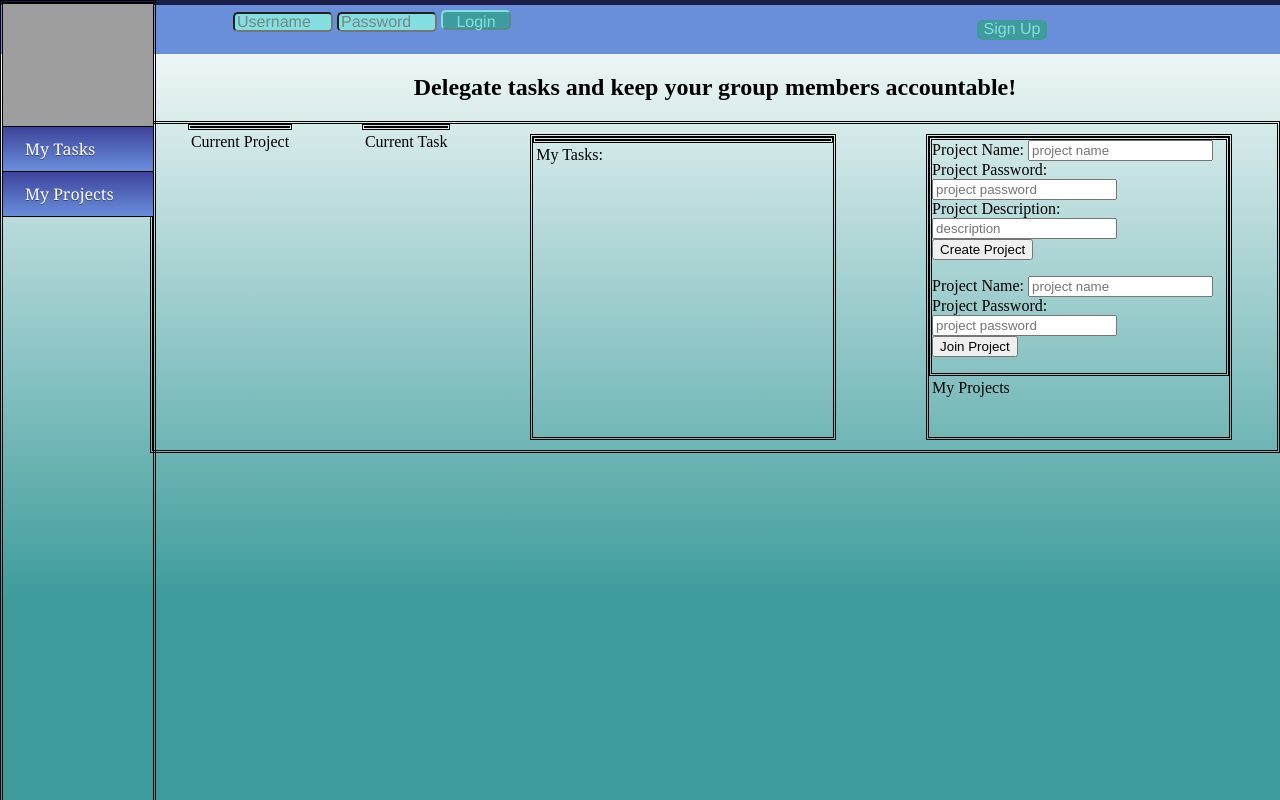
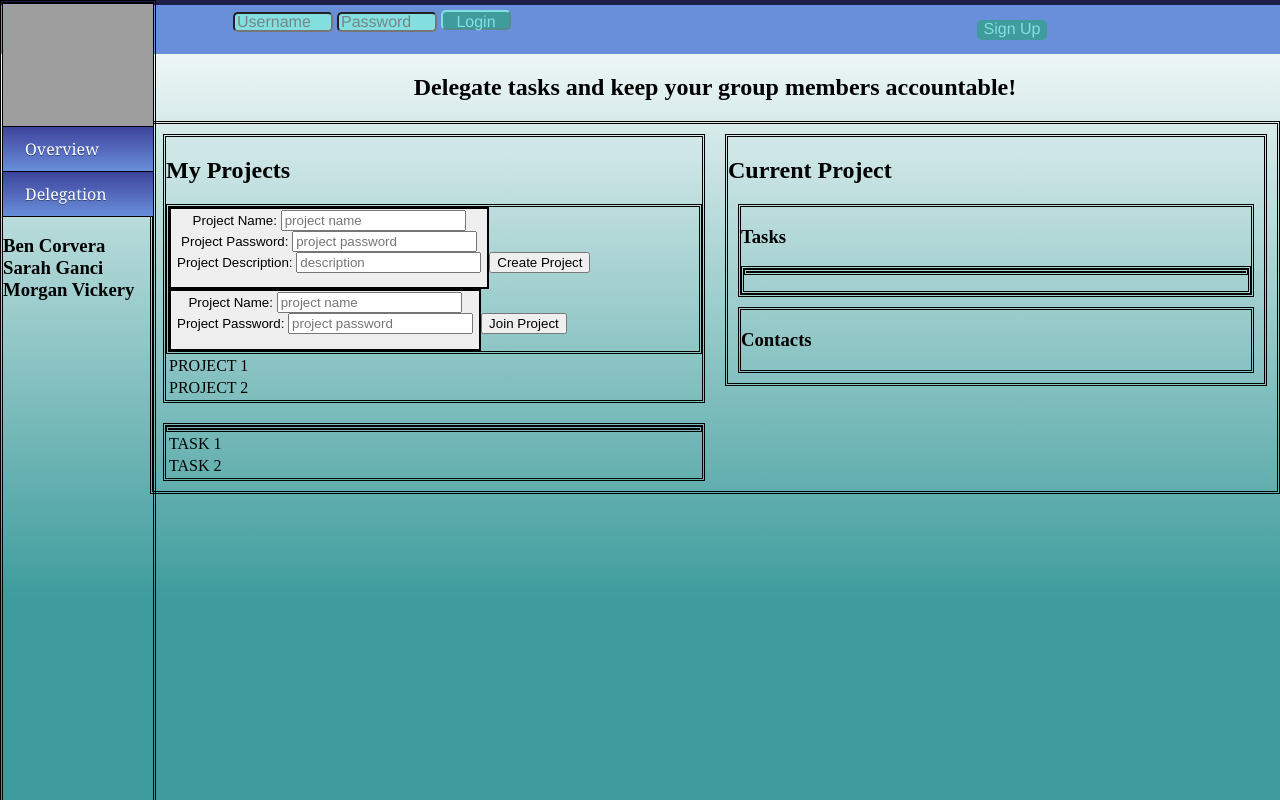
Before and after one commit to morganavickery/ComRad, a PHP site: page /home.php in a window 1280 px wide. Run offline with PHP 8.4, Linux system fonts and the light colour scheme; grey boxes are pictures that could not be loaded.

Commit message:
css update

```diff
--- a/header.php
+++ b/header.php
@@ -12,23 +12,30 @@ session_start();
 <head>
     <title>ComRad</title>
     <link rel="stylesheet" type="text/css" href="style.css">
+    <script src="homeScript.js"></script>
+
 </head>
 
 <body>
     <header>
-            <div id="logInOutContainer">
+            <div class="logInOutContainer">
                     <?php
                         if(isset($_SESSION['username'])){
-                            echo '<form action="includes/logout.php" class="login-form" id="logoutContainer" method="POST">
-                            <button type="submit" name="submit">Logout</button>
-                            </form>';
+                            echo '
+                                <form action="includes/logout.php" class="login-form" id="logoutContainer" method="POST">
+                                    <button type="submit" name="submit">Logout</button>
+                                </form>
+                            ';
                         }else{
-                            echo '<form action="includes/login.php" class="login-form" method="POST">
-                            <input type="text" name="uid" placeholder="Username">
-                            <input type="text" name="pwd" placeholder="Password">
-                            <button type="submit" name="submit">Login</button>
-                            </form>';
-                            echo'<a href="signup.php" id="signupBut" style="text-decoration:none">Sign Up</a>';
+                            echo
+                            '
+                                <form action="includes/login.php" class="login-form" method="POST">
+                                    <input type="text" name="uid" placeholder="Username">
+                                    <input type="text" name="pwd" placeholder="Password">
+                                    <button type="submit" name="submit">Login</button>
+                                </form>
+                                <a href="signup.php" id="signupBut" style="text-decoration:none">Sign Up</a>
+                            ';
                         }
                     ?>
             </div>
--- a/home.php
+++ b/home.php
@@ -1,8 +1,9 @@
 
     <div class="navigationContainer">
         <a class='navButton'id="homeNav" onclick="homeClick()"></a>
-        <a class='navButton' id="taskNav" onclick="taskClick()">My Tasks</a>
-        <a class='navButton' id="projNav" onclick="projClick()">My Projects</a>
+        <a class='navButton' id="overNav" onclick="overview()">Overview</a>
+        <a class='navButton' id="deleNav" onclick="delegation()">Delegation</a>
+        <h3>Ben Corvera<br>Sarah Ganci<br>Morgan Vickery</h3>
     </div>
 
     <?php
@@ -17,60 +18,61 @@
 
     <h2 id='subtitle'>Delegate tasks and keep your group members accountable!</h2>
 
+<?php
+    if(isset($_SESSION['username'])){
+        echo '';
+    } else {
+        echo '';
+    }
+?>
+
     <div class="widgetBoard">
-    <!--WIDGETS-->
-        <div id="projectsWidget">
+        <!--ALL PROJECTS WIDGET-->
+        <div class="widget" id="allProjectsWidget">
+            <h2>My Projects</h3>
             <div class="widgetHeader">
-                <form action="includes/createProject.php" method="POST">
+                <button class="dropdown" id="createProjectDrop">
+                <form id="createProject" action="includes/createProject.php" method="POST">
                         Project Name: <input type="text" name="project_name" placeholder="project name"><br/>
                         Project Password: <input type="text" name="project_password" placeholder="project password"><br/>
                         Project Description: <input type="text" name="project_description" placeholder="description"><br/>
                         <button type="submit" name="submit">Create Project</button><br/>
                 </form>
-                <form action="includes/joinProject.php" method="POST">
+                <button class="dropdown" id="joinProjectDrop">
+                <form id ="joinProject" action="includes/joinProject.php" method="POST">
                         Project Name: <input type="text" name="project_name" placeholder="project name"> <br/>
                         Project Password: <input type="text" name="project_password" placeholder="project password"><br/>
                         <button type="submit" name="submit">Join Project</button><br/>
                 </form>
             </div>
-            <table>
-                <tr>
-                    <td>My Projects</td>
-                </tr>
-            </table>
-        </div>
-        <div id="tasksWidget">
-            <div class="widgetHeader">
-
-            </div>
-            <table>
-                <tr>
-                    <td>My Tasks:</td>
-                </tr>
-            </table>
-        </div>
-        <div id="currentProjectWidget">
-            <div class="widgetHeader">
-
-            </div>
-            <table>
-                <tr>
-                    <td>Current Project</td>
-                </tr>
-
-            </table>
-        </div>
-        <div id="currentTaskWidget">
-            <div class="widgetHeader">
-
-            </div>
-            <table>
-                <tr>
-                    <td>Current Task</td>
-                </tr>
-            </table>
+            <table><tr><td>PROJECT 1</td></tr><tr><td>PROJECT 2</td></tr></table>
+            <!--LIST OF ALL PROJECTS HERE-->
         </div>
 
+        <!--ALL TASKS WIDGET-->
+        <div class="widget" id="allTasksWidget">
+            <div class="widgetHeader"></div>
+            <table><tr><td>TASK 1</td></tr><tr><td>TASK 2</td></tr></table>
+            <!--LIST OF ALL MY TASKS HERE-->
+        </div>
+
+        <div class="widget" id="currentProjectWidget">
+        <h2>Current Project</h2>
+            <!--CURRENT TASKS WIDGET-->
+            <div class="widget" id="cpTasks">
+                <h3>Tasks</h3>
+                <div class="widgetHeader">
+                    <form class="dropdown" id="createTask">
+                        <!--FORM TO CREATE NEW TASK HERE-->
+                    </form>
+                </div>
+                <!--LIST OF CURRENT PROJECT TASKS HERE-->
+            </div>
+            <!--CONTACTS WIDGET-->
+            <div class="widget" id="contacts">
+                <h3>Contacts</h3>
+            </div>
+        </div>
     </div>
 
 
@@ -78,22 +80,3 @@
     include_once "footer.php";
 
 ?>
-
-<script>
-        function homeClick(){
-            document.getElementById("projectsWidget").style.display = "";
-            document.getElementById("tasksWidget").style.display = "";
-            document.getElementById("subtitle").style.color="red";
-        }
-        function taskClick(){
-            document.getElementById("projectsWidget").style.display = "none";
-            document.getElementById("tasksWidget").style.display = "";
-            document.getElementById("subtitle").style.color="blue";
-
-        }
-        function projClick(){
-            document.getElementById("projectsWidget").style.display = "";
-            document.getElementById("tasksWidget").style.display = "none";
-            document.getElementById("subtitle").style.color="green";
-        }
-</script>
--- /dev/null
+++ b/homeScript.js
@@ -0,0 +1,16 @@
+    function homeClick(){
+        document.getElementById("projectsWidget").style.display = "";
+        document.getElementById("tasksWidget").style.display = "";
+        document.getElementById("subtitle").style.color="red";
+    }
+    function taskClick(){
+        document.getElementById("projectsWidget").style.display = "none";
+        document.getElementById("tasksWidget").style.display = "";
+        document.getElementById("subtitle").style.color="blue";
+
+    }
+    function projClick(){
+        document.getElementById("projectsWidget").style.display = "";
+        document.getElementById("tasksWidget").style.display = "none";
+        document.getElementById("subtitle").style.color="green";
+    }
--- a/style.css
+++ b/style.css
@@ -1,7 +1,69 @@
+/*WIDGETS*/
+.widgetBoard {
+    display:grid;
+    grid-template-columns: 50% 50%;
+    grid-auto-rows: auto;
+    border-style: double;
+    margin-left: 150px;
+}
+
+#allProjectsWidget {
+    grid-column: 1;
+    grid-row:1;
+}
+
+#currentProjectWidget{
+    grid-column: 2;
+    grid-row-start: 1;
+    grid-row-end: 2;
+    height: fit-content;
+}
+
+#allTasksWidget {
+    grid-column: 1;
+    grid-row: 2;
+}
+
+#cpTasks{
+    order:1;
+}
+
+#contacts{
+    order:2;
+}
+
+.widgetHeader {
+    border-style: double;
+}
+
+.widget{
+    margin:10px;
+    border-style: double;
+
+}
+
+.dropdown{
+    border-style: double;
+
+}
+
+
+
+
+
+
+
+
+
+
+
+
+
+
+
 
 /*NAVIGATION*/
-
-#homeNav{
+#homeNav {
     background-image: url("images/logo.sc");
     background-repeat: no-repeat;
     background-position: 0% 0%;
@@ -79,7 +141,15 @@ body {
 }
 
 /*LOGIN HEADER*/
-#logInOutContainer{
+#homeLogin {
+    display: flex;
+    flex-direction: row;
+    justify-content: space-around;
+    margin-left:150px;
+    background-color:red;
+}
+
+.logInOutContainer{
     display: flex;
     flex-direction: row;
     background-color: #698fdb;
@@ -198,6 +268,7 @@ body {
 .signup-form input::placeholder {
   opacity: .85;
   font-style: italic;
+  color:darkgrey;
 }
 
 .signup-form button {
@@ -218,43 +289,3 @@ body {
     background-color:#84E0E0;
     color: #3e439c;
 }
-
-/*NAVIGATION*/
-
-
-/*WIDGETS*/
-.widgetBoard {
-    display:flex;
-    justify-content: space-around;
-    flex-wrap: wrap;
-    border-style: double;
-    margin-left: 150px;
-}
-
-.widgetHeader {
-    border-style: double;
-}
-
-#loginWidget {
-    order:1;
-    width: 300px;
-    height: 300px;
-    border-style: double;
-    margin: 10px;
-}
-
-#projectsWidget {
-    order:3;
-    border-style: double;
-    width: 300px;
-    height: 300px;
-    margin: 10px;
-}
-
-#tasksWidget {
-    margin: 10px;
-    order:2;
-    border-style: double;
-    width: 300px;
-    height: 300px;
-}
```
Also changed, not shown: createProject (1).php (added, +78 -0 lines), dbconnect (1).php (added, +13 -0 lines), joinProject (1).php (added, +92 -0 lines), login (1).php (added, +48 -0 lines), logout (1).php (added, +12 -0 lines), signupToDb (1).php (added, +66 -0 lines), logo.sc (1).png (added), 1 other file. Lines whose indentation alone changed are shown as unchanged.
